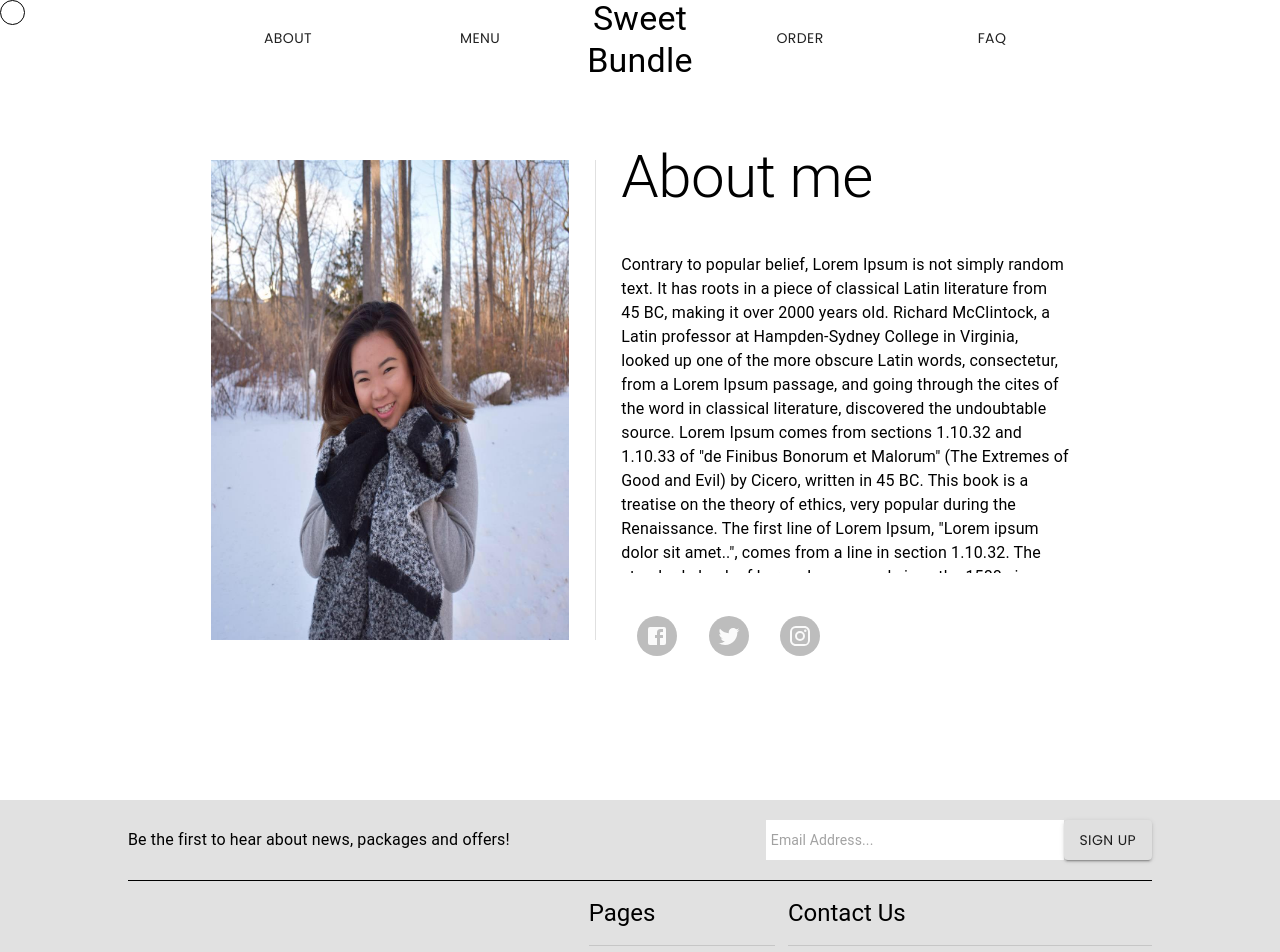
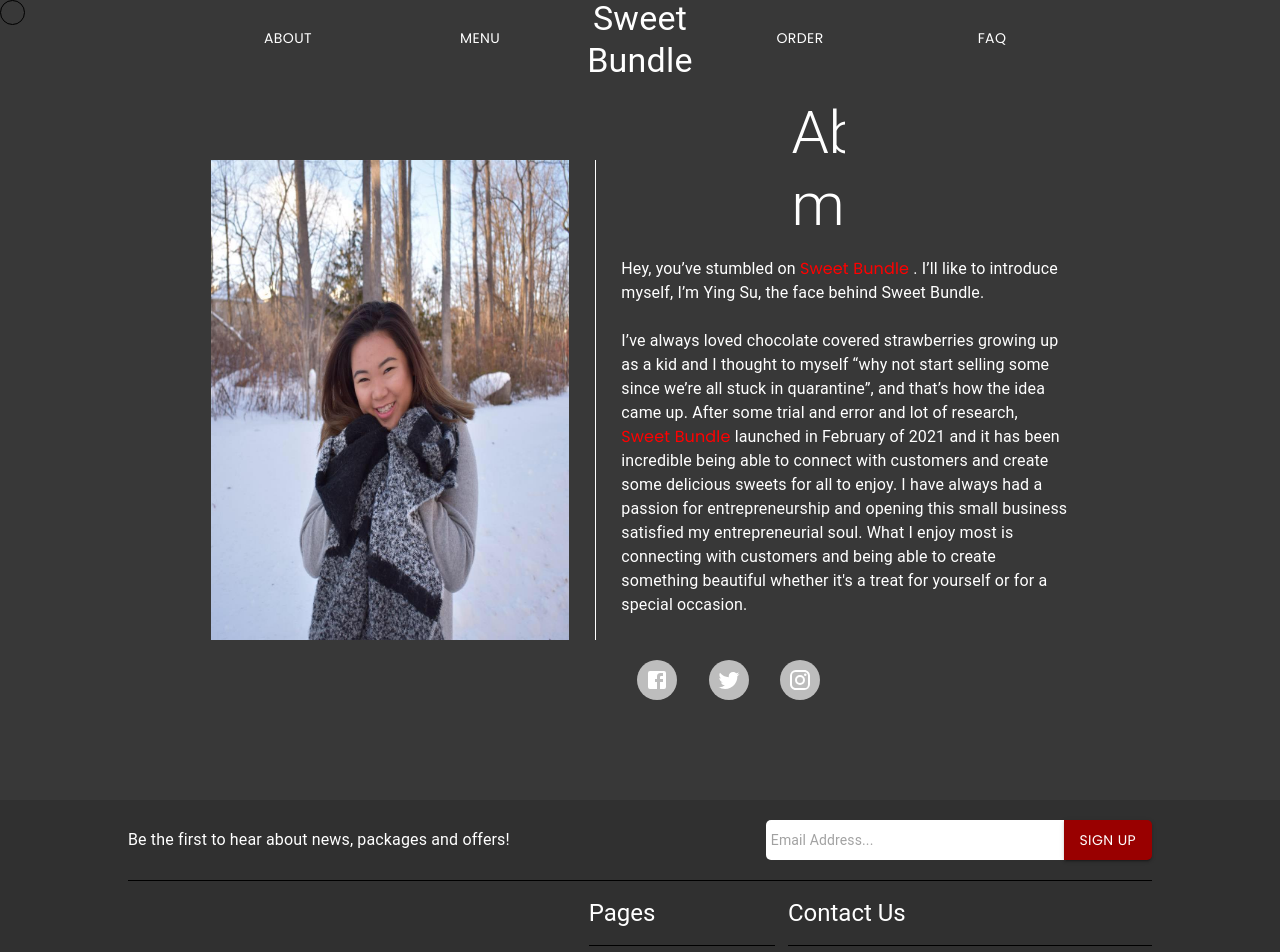
Before and after one commit to tsimmerdown/SweetBundle, a React (Create React App) app in the folder client/: page /about in a window 1280 px wide. Shown: the top 952 px of the page. Built offline with nearby package versions, Linux system fonts and the light colour scheme.

Commit message:
changed theme to grey & added title animations

```diff
--- a/client/src/components/FAQ/FAQ.js
+++ b/client/src/components/FAQ/FAQ.js
@@ -21,7 +21,6 @@ const FAQCont = styled(motion.div)`
 const TitleCont = styled.div`
   padding: 10vh 0;
   margin: 10vh 0 5vh 0;
-  // background: rgba(0, 0, 0, 0.5);
 `;
 
 const AccordionList = styled.div`
@@ -29,7 +28,10 @@ const AccordionList = styled.div`
 `;
 
 const AccordionCont = styled(Accordion)`
-  margin: 2vh 0;
+  && {
+    margin: 2vh 0;
+    background: #303030;
+  }
 `;
 
 const containerVariants = {
--- a/client/src/components/Footer/Footer.js
+++ b/client/src/components/Footer/Footer.js
@@ -15,7 +15,7 @@ import InstagramIcon from "@material-ui/icons/Instagram";
 const FooterCont = styled.div`
   height: 40vh;
   width: 100%;
-  background: #e1e1e1;
+  background: #303030;
   .emailCont {
     display: flex;
     align-items: center;
@@ -55,12 +55,17 @@ const BottomCont = styled.div`
 `;
 
 const Input = styled(InputBase)`
-  padding: 5px;
+  && {
+    padding: 5px;
+    border-radius: 5px 0 0 5px;
+  }
 `;
 
 const StyledButton = styled(Button)`
-  border-radius: 0;
-  background-color: #6772e5;
+  && {
+    border-radius: 0 5px 5px 0;
+    background-color: #990000;
+  }
 `;
 
 const Footer = () => {
@@ -107,25 +112,31 @@ const Footer = () => {
           <Typography variant="h5" style={{ padding: "2vh 0" }}>
             Pages
           </Typography>
-          <Divider orientation="horizontal" style={{ marginBottom: "2vh" }} />
+          <Divider
+            orientation="horizontal"
+            style={{ marginBottom: "2vh", background: "black" }}
+          />
           <Typography variant="subtitle1" style={{ padding: "2px" }}>
-            <strong>About</strong>
+            About
           </Typography>
           <Typography variant="subtitle1" style={{ padding: "2px" }}>
-            <strong>Menu</strong>
+            Menu
           </Typography>
           <Typography variant="subtitle1" style={{ padding: "2px" }}>
-            <strong>Order</strong>
+            Order
           </Typography>
           <Typography variant="subtitle1" style={{ padding: "2px" }}>
-            <strong>FAQ</strong>
+            FAQ
           </Typography>
         </div>
         <div className="contactUs">
           <Typography variant="h5" style={{ padding: "2vh 0" }}>
             Contact Us
           </Typography>
-          <Divider orientation="horizontal" style={{ marginBottom: "2vh" }} />
+          <Divider
+            orientation="horizontal"
+            style={{ marginBottom: "2vh", background: "black" }}
+          />
           <Typography variant="subtitle1" style={{ padding: "2px" }}>
             <strong>Email: </strong>helloworld@gmail.com
           </Typography>
--- a/client/src/components/Main/About/About.js
+++ b/client/src/components/Main/About/About.js
@@ -1,4 +1,4 @@
-import React from "react";
+import React, { useState } from "react";
 import styled from "styled-components";
 import { Typography, Divider, IconButton, Avatar } from "@material-ui/core";
 import FacebookIcon from "@material-ui/icons/Facebook";
@@ -8,6 +8,8 @@ import { motion } from "framer-motion";
 
 import Pic from "./ying.jpg";
 import Panels from "../../Panels/Panels";
+import { useDispatch } from "react-redux";
+import { setCursor } from "../../../actions/cursor";
 
 const AboutCont = styled(motion.div)`
   height: 80%;
@@ -31,7 +33,13 @@ const Text = styled(Typography)`
   && {
     margin-bottom: 5vh;
     overflow: auto;
-    max-height: 40vh;
+    max-height: 45vh;
+  }
+`;
+
+const Title = styled(motion(Typography))`
+  && {
+    margin: 0 0 2vh 0;
   }
 `;
 
@@ -58,7 +66,17 @@ const containerVariants = {
     },
   },
 };
+
+const transitions = { duration: 0.8, ease: [0.6, -0.05, 0.01, 0.9] };
+
 const About = () => {
+  const dispatch = useDispatch();
+  const [hover, setHover] = useState(false);
+  const handleHover = () => {
+    setHover(!hover);
+    dispatch(setCursor());
+  };
+
   return (
     <motion.div
       style={{
@@ -66,6 +84,7 @@ const About = () => {
         width: "100%",
         display: "flex",
         alignItems: "center",
+        background: "#383838",
       }}
     >
       <AboutCont
@@ -77,30 +96,81 @@ const About = () => {
       >
         <Content>
           <Image src={Pic} />
-          <Divider orientation="vertical" style={{ margin: "0 2vw" }} />
-          <div style={{ width: "50%" }}>
-            <Typography variant="h2" style={{ margin: "0 0 5vh 0" }}>
-              About me
-            </Typography>
+          <Divider
+            orientation="vertical"
+            style={{ margin: "0 2vw", background: "white" }}
+          />
+          <div style={{ width: "50%", overflow: "hidden" }}>
+            <div style={{ width: "50%", overflow: "hidden" }}>
+              <Title
+                variant="h2"
+                initial={{
+                  x: "100%",
+                }}
+                animate={{
+                  x: "-100%",
+                }}
+                transition={{
+                  repeat: Infinity,
+                  duration: "5",
+                  ease: [0.2, 0.2, 0.2, 0.2],
+                }}
+              >
+                About me
+              </Title>
+            </div>
             <Text>
-              Contrary to popular belief, Lorem Ipsum is not simply random text.
-              It has roots in a piece of classical Latin literature from 45 BC,
-              making it over 2000 years old. Richard McClintock, a Latin
-              professor at Hampden-Sydney College in Virginia, looked up one of
-              the more obscure Latin words, consectetur, from a Lorem Ipsum
-              passage, and going through the cites of the word in classical
-              literature, discovered the undoubtable source. Lorem Ipsum comes
-              from sections 1.10.32 and 1.10.33 of "de Finibus Bonorum et
-              Malorum" (The Extremes of Good and Evil) by Cicero, written in 45
-              BC. This book is a treatise on the theory of ethics, very popular
-              during the Renaissance. The first line of Lorem Ipsum, "Lorem
-              ipsum dolor sit amet..", comes from a line in section 1.10.32. The
-              standard chunk of Lorem Ipsum used since the 1500s is reproduced
-              below for those interested.
+              Hey, you’ve stumbled on{" "}
+              <motion.span
+                style={{ color: "red" }}
+                whileHover={{ display: "inline-block", scale: 1.05 }}
+              >
+                Sweet Bundle
+              </motion.span>{" "}
+              . I’ll like to introduce myself, I’m Ying Su, the face behind
+              Sweet Bundle.
+              <br />
+              <br />
+              I’ve always loved chocolate covered strawberries growing up as a
+              kid and I thought to myself “why not start selling some since
+              we’re all stuck in quarantine”, and that’s how the idea came up.
+              After some trial and error and lot of research,{" "}
+              <motion.span
+                style={{ color: "red" }}
+                whileHover={{ display: "inline-block", scale: 1.05 }}
+              >
+                Sweet Bundle
+              </motion.span>{" "}
+              launched in February of 2021 and it has been incredible being able
+              to connect with customers and create some delicious sweets for all
+              to enjoy. I have always had a passion for entrepreneurship and
+              opening this small business satisfied my entrepreneurial soul.
+              What I enjoy most is connecting with customers and being able to
+              create something beautiful whether it's a treat for yourself or
+              for a special occasion.
+              <br />
+              <br /> My education is in Special Events Management and one of my
+              goals for{" "}
+              <motion.span
+                style={{ color: "red" }}
+                whileHover={{ display: "inline-block", scale: 1.05 }}
+              >
+                Sweet Bundle
+              </motion.span>{" "}
+              is to work with clients by being able to cater their special
+              events like baby showers, weddings or birthdays. This dream
+              originates from my love of planning and seeing those happy smiles
+              in everyone’s face. I hope you love our sweets and stay sweet
             </Text>
             <IconButton
               size="small"
-              style={{ margin: "0 1vw", cursor: "none" }}
+              style={{ margin: "0 1vw" }}
+              onMouseEnter={() => {
+                handleHover();
+              }}
+              onMouseLeave={() => {
+                handleHover();
+              }}
             >
               <Avatar>
                 <FacebookIcon />
@@ -108,7 +178,13 @@ const About = () => {
             </IconButton>
             <IconButton
               size="small"
-              style={{ margin: "0 1vw", cursor: "none" }}
+              style={{ margin: "0 1vw" }}
+              onMouseEnter={() => {
+                handleHover();
+              }}
+              onMouseLeave={() => {
+                handleHover();
+              }}
             >
               <Avatar>
                 <TwitterIcon />
@@ -116,7 +192,13 @@ const About = () => {
             </IconButton>
             <IconButton
               size="small"
-              style={{ margin: "0 1vw", cursor: "none" }}
+              style={{ margin: "0 1vw" }}
+              onMouseEnter={() => {
+                handleHover();
+              }}
+              onMouseLeave={() => {
+                handleHover();
+              }}
             >
               <Avatar>
                 <InstagramIcon />
--- a/client/src/components/Main/Info/Info.js
+++ b/client/src/components/Main/Info/Info.js
@@ -16,6 +16,8 @@ const InfoCont = styled.div`
   padding: 0 15vw;
   position: absolute;
   bottom: 10vh;
+  background: #383838;
+  z-index: -1;
 `;
 
 const CardCont = styled(Card)`
--- a/client/src/components/Main/Lander/Lander.js
+++ b/client/src/components/Main/Lander/Lander.js
@@ -1,18 +1,28 @@
 import React from "react";
 import { Button, Typography } from "@material-ui/core";
 import styled from "styled-components";
-//import ReactPlayer from "react-player";
-//import BgVideo from "./ripe_strawberries_falling_through_the_water.mp4";
 
 const FallingStrawBerries = styled.div`
   height: 100vh;
   width: 100%;
   display: flex;
   align-items: center;
+  // background: radial-gradient(
+  //   farthest-corner at 120% 10%,
+  //   #383838,
+  //   #404040,
+  //   #484848,
+  //   #505050,
+  //   #686868,
+  //   #686868,
+  //   #686868,
+  //   #686868
+  // );
+  background: #383838;
 `;
 
 const TextCont = styled.div`
-  margin-left: 15vw;
+  margin-left: 17vw;
   .body {
     margin: 0 0 2vh 5px;
   }
@@ -29,14 +39,9 @@ const MainButton = styled(Button)`
   }
 `;
 
-const Sphere = styled.div`
-  position: absolute;
-`;
-
 const Lander = () => {
   return (
     <FallingStrawBerries>
-      <Sphere />
       <TextCont>
         <Typography variant="h2">Bundle of Joy</Typography>
         <Typography variant="body1" className="body">
@@ -46,15 +51,11 @@ const Lander = () => {
           ORDER NOW
         </MainButton>
       </TextCont>
-      {/* <ReactPlayer
-        url={BgVideo}
-        playing={true}
-        muted={true}
-        width="115%"
-        height="130%"
-        loop={true}
-        style={{ position: "absolute", zIndex: "-1", overflow: "hidden" }}
-      /> */}
+      <img
+        src="./images/Lander.png"
+        alt="box of strawberries"
+        style={{ position: "absolute", right: "15vw" }}
+      />
     </FallingStrawBerries>
   );
 };
--- a/client/src/components/Main/Menu/HorizontalScroll.js
+++ b/client/src/components/Main/Menu/HorizontalScroll.js
@@ -1,6 +1,7 @@
 import React, { useState, useEffect, useRef } from "react";
 import styled from "styled-components";
 import { Typography, Button } from "@material-ui/core";
+import { motion } from "framer-motion";
 
 import wave from "./wave.svg";
 import { useLocation } from "react-router";
@@ -42,6 +43,8 @@ const MainButton = styled(Button)`
     left: 46.5%;
   }
 `;
+
+const Title = styled(motion(Typography))``;
 
 const calcDynamicHeight = (objectWidth) => {
   const vw = window.innerWidth;
@@ -94,17 +97,32 @@ const HorizontalScroll = ({ children }) => {
   return (
     <TallOuterContainer dynamicHeight={dynamicHeight}>
       <StickyInnerContainer ref={containerRef}>
-        <Typography
-          variant="h2"
+        <div
           style={{
+            overflow: "hidden",
+            position: "absolute",
             marginBottom: "10vh",
-            position: "absolute",
             top: "15%",
             left: "43.5%",
           }}
         >
-          Our Menu
-        </Typography>
+          <Title
+            variant="h2"
+            initial={{
+              x: "100%",
+            }}
+            animate={{
+              x: "-100%",
+            }}
+            transition={{
+              repeat: Infinity,
+              duration: "3",
+              ease: [0.2, 0.2, 0.2, 0.2],
+            }}
+          >
+            Our Menu
+          </Title>
+        </div>
         <HorizontalTranslateContainer translateX={translateX} ref={objectRef}>
           {children}
         </HorizontalTranslateContainer>
--- a/client/src/components/Navbar/Navbar.js
+++ b/client/src/components/Navbar/Navbar.js
@@ -5,13 +5,14 @@ import { Link } from "react-router-dom";
 
 import ScrollChange from "../ScrollChange/ScrollChange";
 import ButtonLink from "./ButtonLink";
+import { useDispatch } from "react-redux";
+import { setCursor } from "../../actions/cursor";
 
 const NavCont = styled.div`
   width: 100%;
   position: absolute;
   background-color: transparent;
   z-index: 10000;
-
   a {
     text-decoration: none;
   }
@@ -35,6 +36,13 @@ const LinkList = styled.div`
 // const Links = ["About", "Menu", "Order", "FAQ"];
 
 const Navbar = () => {
+  const dispatch = useDispatch();
+  const [hover, setHover] = useState(false);
+  const handleHover = () => {
+    setHover(!hover);
+    dispatch(setCursor());
+  };
+
   return (
     <NavCont>
       <Cont>
@@ -45,14 +53,22 @@ const Navbar = () => {
           <ButtonLink name={"Menu"} />
         </Link>
 
-        <Link to="/">
+        <Link
+          to="/"
+          onMouseEnter={() => {
+            handleHover();
+          }}
+          onMouseLeave={() => {
+            handleHover();
+          }}
+        >
           <Typography
             variant="h4"
             style={{
               margin: " 1vh 0",
               flexGrow: 1,
               textAlign: "center",
-              color: "black",
+              color: "white",
             }}
           >
             Sweet Bundle
--- a/client/src/components/Panels/Panels.js
+++ b/client/src/components/Panels/Panels.js
@@ -9,7 +9,7 @@ const Panel = styled(motion.div)`
   width: 50vw;
   position: absolute;
   z-index: 150000;
-  background: #e7e7de;
+  background: #696969;
 
   &.leftPanel {
     left: 0;
--- a/client/src/index.css
+++ b/client/src/index.css
@@ -5,6 +5,7 @@ body {
     sans-serif;
   -webkit-font-smoothing: antialiased;
   -moz-osx-font-smoothing: grayscale;
+  background-color: #383838;
 }
 
 code {
@@ -18,6 +19,7 @@ code {
   box-sizing: border-box;
   font-family: "Poppins", sans-serif;
   scroll-behavior: smooth;
+  color: white;
 }
 
 body::-webkit-scrollbar {
```
Also changed, not shown: client/src/components/Main/Menu/wave.svg, client/src/components/Main/Testimonials/wave.svg.
